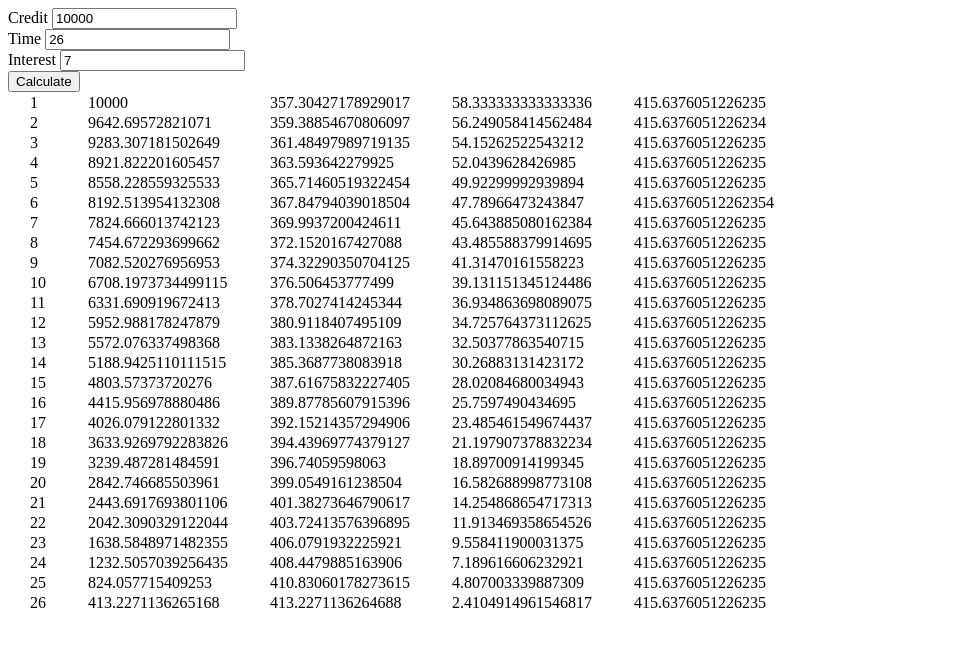
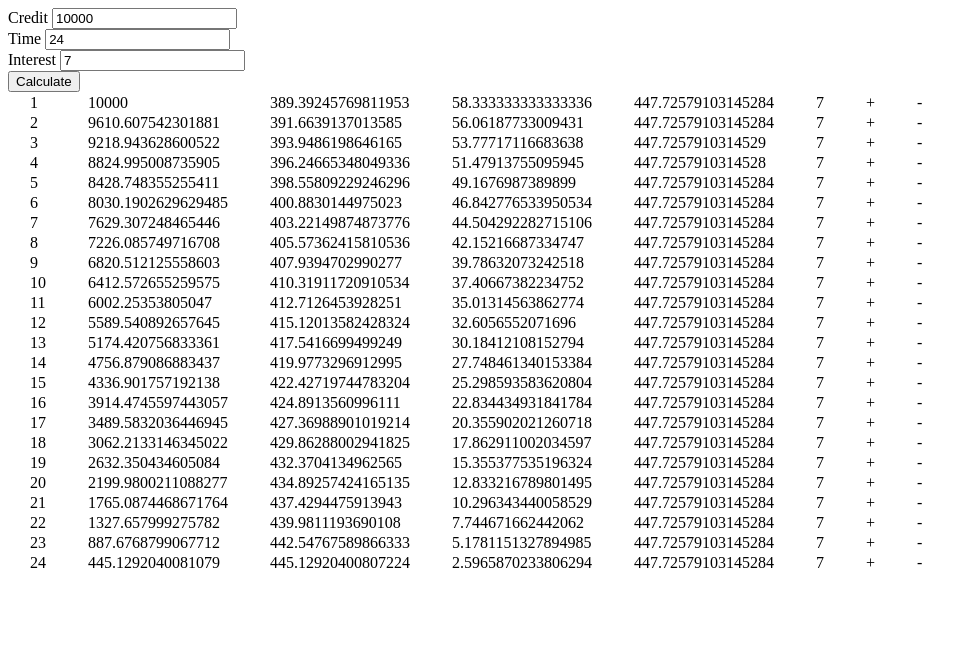
Before and after one commit to lkatkus/BA-Challenge-2018, a plain HTML site: page index.html in a window 1280 px wide. Both pictures are taken after a click on the button "Calculate". Shown: the whole page, without its empty margins (0-977 px from the left). Drawn offline with Linux system fonts and the light colour scheme.

Commit message:
moved to class based, updated calculations, added interest change btns

```diff
--- a/index.html
+++ b/index.html
@@ -16,7 +16,7 @@
         </div>
         <div>
             <label for="time">Time</label>
-            <input type="number" name="time" value="26">
+            <input type="number" name="time" value="24">
         </div>
         <div>
             <label for="interest">Interest</label>
--- a/script/script.js
+++ b/script/script.js
@@ -1,7 +1,7 @@
 // Gets data from submited form
 const setup = () => {
 
-    // Prevent form submit
+    // Prevent form from submit
     event.preventDefault();
 
     // Get values from form
@@ -13,18 +13,9 @@ const setup = () => {
 
     // Validate input
     if(validateData(formData)){
-        // Calculate monthly interest
-        let monthlyInterest = formData.interest / 12 / 100;
-
-        // Calculates annuity coefficient
-        let annuityCoef = calcAnnuityCoef(monthlyInterest, formData.time);
-
-        // Calculate monthly payment
-        let monthlyPayment = annuityCoef * formData.credit;
-
-        generatePaymentGraph(formData.credit, monthlyInterest, monthlyPayment, formData.time);
+        let paymentGraph = new PaymentGraph(formData.credit, formData.time, formData.interest);
     }else{
-        // Add message
+        // Add error message
         console.log('Bad input');
 
         // Clear tableContainer if table exists
@@ -35,26 +26,119 @@ const setup = () => {
     }
 }
 
-// Generates payment graph
-const generatePaymentGraph = (credit, monthlyInterest, monthlyPayment, months) => {
+class PaymentGraph {
+
+    constructor(credit, time, interest){
+
+        this.credit = credit; /* Total credit sum */
+        this.time = time; /* Credit time in months */
+        this.interest = interest; /* Anual interest rate */
+
         // Placeholder array for monthly payment data
-    let paymentArray = [];
+        this.paymentArray = [];
+
+        // Calculates interest value for one month
+        this.monthlyInterest = this.interest / 12 / 100;
+
+        // Calculates annuity coefficient
+        this.annuityCoef = this.calcAnnuityCoef();
+
+        // Calculates a single monthly payment
+        this.monthlyPayment = this.annuityCoef * credit;
+
+        this.createPaymentArray();
+    }
+
+    // Calculates monthly annuity coefficient
+    calcAnnuityCoef(){
+        return (this.monthlyInterest * (Math.pow((1 + this.monthlyInterest), this.time))) / ((Math.pow((1 + this.monthlyInterest), this.time) - 1));
+    }
+
+    // Generates data for paymentArray
+    createPaymentArray(){
+
+            // Fill paymentArray
+            for(let i = 0; i < this.time; i++){
                 let payment;
 
-    // Fill paymentArray
-    for(let i = 0; i < months; i++){
-        // Check if first payment
+                // Check if adding first payment
                 if(i === 0){
-            payment = calcMonth(i, credit, monthlyInterest, monthlyPayment);
+                    payment = this.calcMonth(i, this.credit);
                 // If not first payment, send previous payment remaining credit
                 }else{
-            payment = calcMonth(i, paymentArray[i-1].remainingCredit, monthlyInterest, monthlyPayment);
+                    payment = this.calcMonth(i, this.paymentArray[i-1].remainingCredit);
                 }
                 // Push data to paymentArray
-        paymentArray.push(payment);
+                this.paymentArray.push(payment);
             }
 
-    // Generate payment table
+
+        this.createPaymentTable();
+    }
+
+    // Updates paymentArray
+    updatePaymentArray(id, interestChange){
+
+        // Set credit to remaining credit from interest rate update moment for calculations
+        this.credit = this.paymentArray[id].remainingCredit;
+
+        // Calculates remaining time
+        this.time = this.time - id;
+
+        let newInterestRate = this.paymentArray[id].interest + interestChange;
+
+        this.interest = newInterestRate;
+
+        // Calculates interest value for one month
+        this.monthlyInterest = newInterestRate / 12 / 100;
+
+        // Calculates annuity coefficient
+        this.annuityCoef = this.calcAnnuityCoef();
+
+        // Calculates a single monthly payment
+        this.monthlyPayment = this.annuityCoef * this.credit;
+
+        for(let i = id; i < this.paymentArray.length; i++){
+            if(i === 0){
+                this.paymentArray[i] = this.calcMonth(i, this.credit);
+            }else{
+                this.paymentArray[i] = this.calcMonth(i, this.paymentArray[i-1].remainingCredit);
+            }
+        }
+
+        // Reset time to full
+        this.time = this.paymentArray.length;
+
+        this.createPaymentTable(id);
+    }
+
+    // Calculates single month data
+    calcMonth(i, creditLeft){
+
+        // Calculate remaining credit sum
+        let remainingCredit =
+            i === 0
+                ? creditLeft
+                : creditLeft - (this.monthlyPayment - creditLeft * this.monthlyInterest)
+
+        // Calculate interest payment
+        let monthlyInterestPayment = remainingCredit * this.monthlyInterest;
+
+        // Calculate principal payment
+        let monthlyCreditPayment = this.monthlyPayment - monthlyInterestPayment;
+
+        return {
+            id: i + 1,
+            remainingCredit,
+            monthlyCreditPayment,
+            monthlyInterestPayment,
+            totalMonthlyPayment: monthlyCreditPayment + monthlyInterestPayment,
+            interest: this.interest
+        }
+    }
+
+    // Generates payments table
+    createPaymentTable(){
         // Selects table container
         let tableContainer = document.getElementById('tableContainer');
 
@@ -70,52 +154,44 @@ const generatePaymentGraph = (credit, monthlyInterest, monthlyPayment, months) =
         tableContainer.appendChild(table);
 
         // Generates table data
-    for(let i = 0; i < paymentArray.length; i++){
+        for(let i = 0; i < this.paymentArray.length; i++){
             // Creates table row
             let tableRow = document.createElement('tr');
+            // Set row to index in paymentArray. Used for updating interest rate
+            tableRow.id = i;
 
             // Creates a single row
-        for(let key in paymentArray[i]){
+            for(let key in this.paymentArray[i]){
                 // Creates table cell
                 let tableCell = document.createElement('td');
                 // Creates text data to cell
-            let text = document.createTextNode(paymentArray[i][key]);
+                let text = document.createTextNode(this.paymentArray[i][key]);
                 // Appends text data to cell
                 tableCell.appendChild(text);
+
                 // Appends cell to row
                 tableRow.appendChild(tableCell);
             }
             // Appends row to table
+
+            let increaseButton = document.createElement('td');
+            increaseButton.appendChild(document.createTextNode('+'));
+            increaseButton.addEventListener('click', () => {
+                this.updatePaymentArray(i, 1);
+            });
+            tableRow.appendChild(increaseButton);
+
+            let decreaseButton = document.createElement('td');
+            decreaseButton.appendChild(document.createTextNode('-'));
+            decreaseButton.addEventListener('click', () => {
+                this.updatePaymentArray(i, -1);
+            });
+            tableRow.appendChild(decreaseButton);
+
             table.appendChild(tableRow);
         }
     }
 
-// UTILS
-// Calculates monthly annuity coefficient
-const calcAnnuityCoef = (monthlyInterest, months) => {
-    return (monthlyInterest * (Math.pow((1 + monthlyInterest), months))) / ((Math.pow((1 + monthlyInterest), months) - 1));
-}
-
-// Calculates single month payment data
-const calcMonth = (i, creditLeft, monthlyInterest, monthlyPayment) => {
-    // Calculate remaining credit sum
-    let remainingCredit = i === 0 ?
-        creditLeft :
-        creditLeft - (monthlyPayment - creditLeft * monthlyInterest)
-
-    // Calculate interest payment
-    let monthlyInterestPayment = remainingCredit * monthlyInterest;
-
-    // Calculate principal payment
-    let monthlyCreditPayment = monthlyPayment - monthlyInterestPayment;
-
-    return {
-        id: i + 1,
-        remainingCredit,
-        monthlyCreditPayment,
-        monthlyInterestPayment,
-        totalMonthlyPayment: monthlyCreditPayment + monthlyInterestPayment
-    }
 }
 
 // Form input validation
```
Lines whose indentation alone changed are shown as unchanged.
